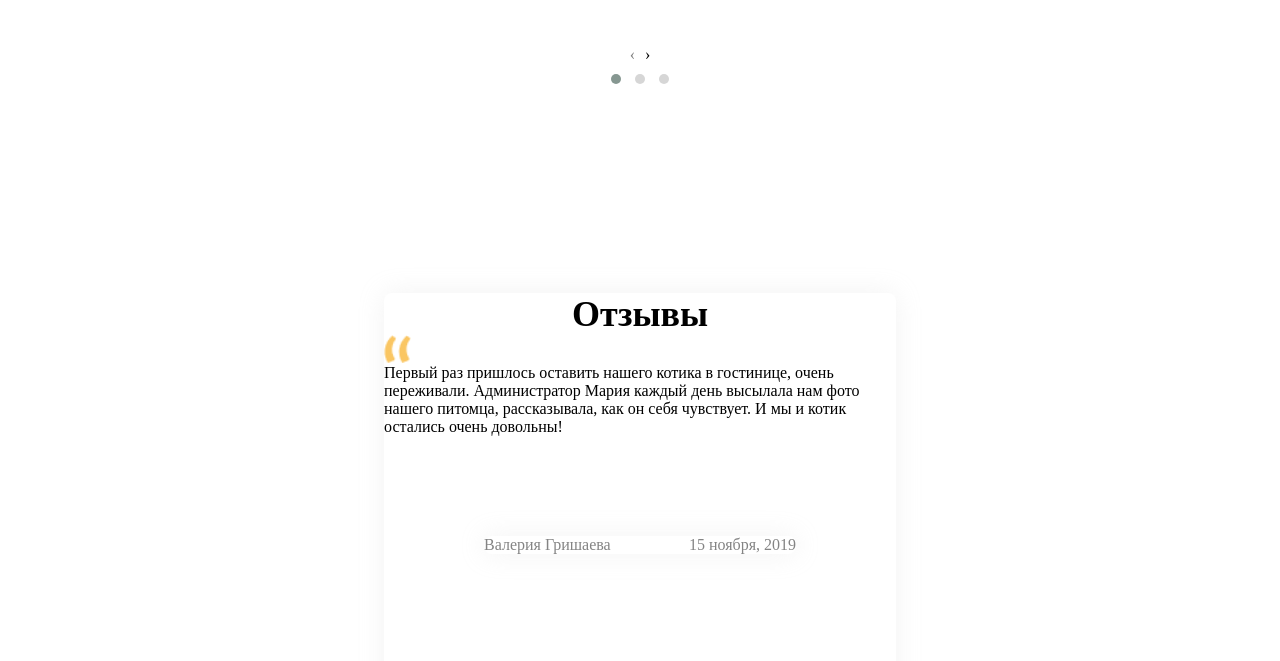
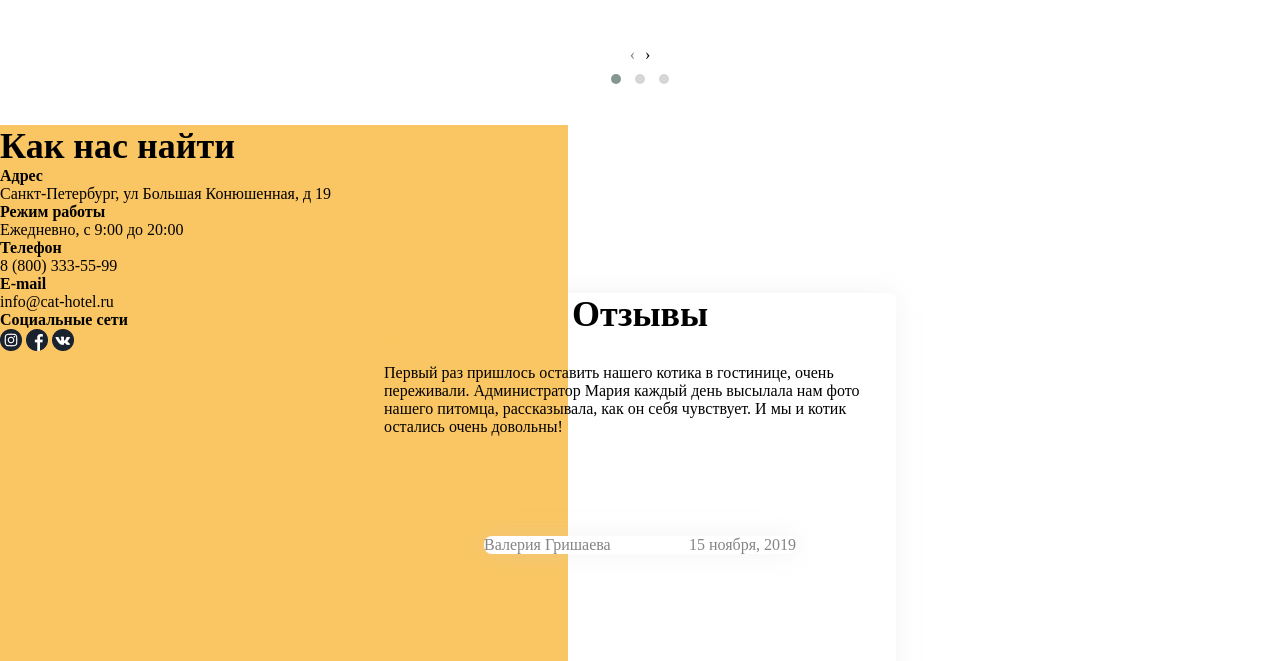
Before and after one commit to Vladislav-Kos/Hotelcats, a plain HTML site: page index.html in a window 1280 px wide. Shown: the part 2070-2731 px from the top of the page. Drawn offline with Linux system fonts and the light colour scheme.

Commit message:
Footer style 1

```diff
--- a/index.html
+++ b/index.html
@@ -132,6 +132,7 @@
 
 <footer>
     <div class="social">
+    <h2>Как нас найти</h2>
      <h6>Адрес</h6>
      <p>Санкт-Петербург, ул Большая Конюшенная, д 19</p>
       <h6>Режим работы</h6>
--- a/style.css
+++ b/style.css
@@ -153,3 +153,21 @@ position: absolute;
 left: 990px;
 top: 2880px;
 }
+.social h6{
+    font-size: 16px;
+}
+
+.social p{
+    font-size: 16px;
+}
+.social h2{
+    font-size: 36px;
+}
+.social{
+    background-color: #FAC663;
+    position: absolute;
+width: 568px;
+height: 580px;
+left: 0px;
+top: 2195px;
+}
```
